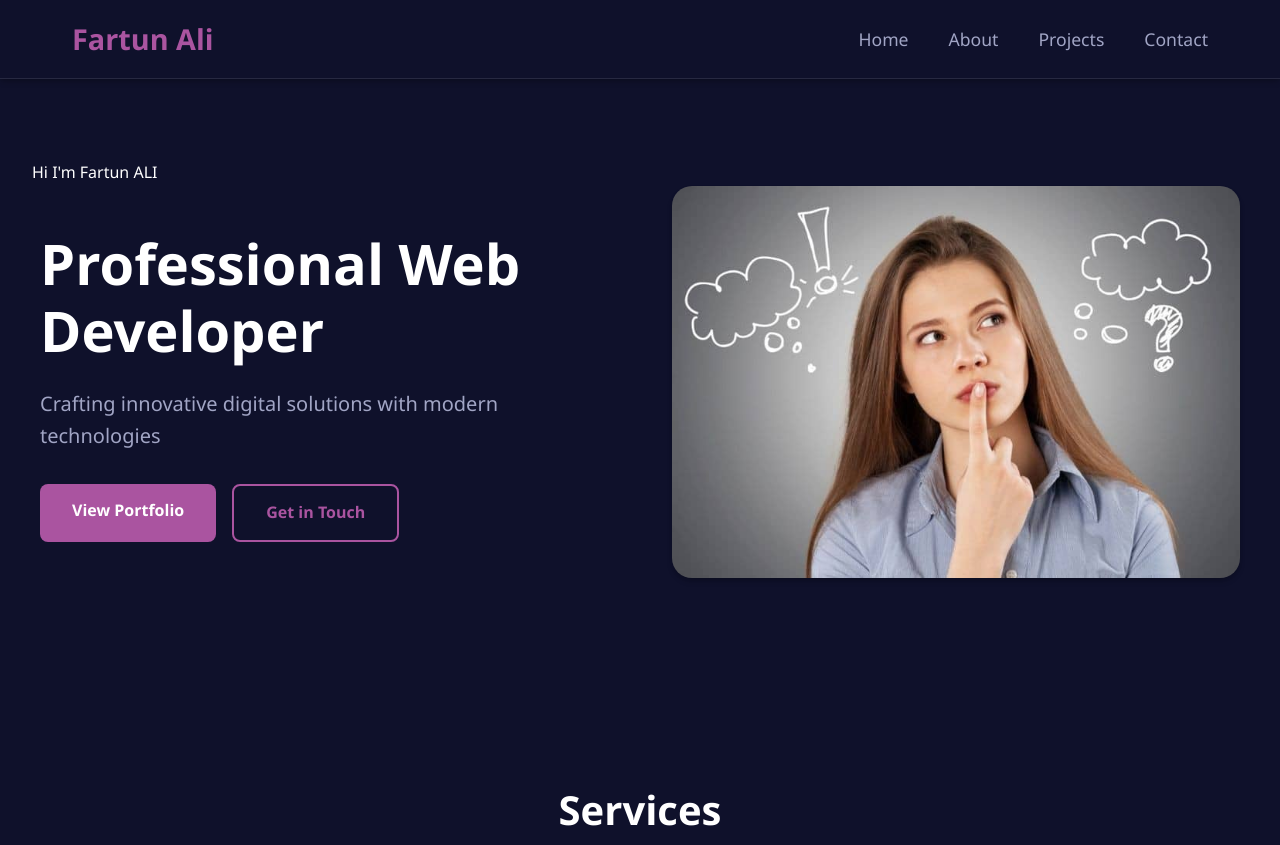
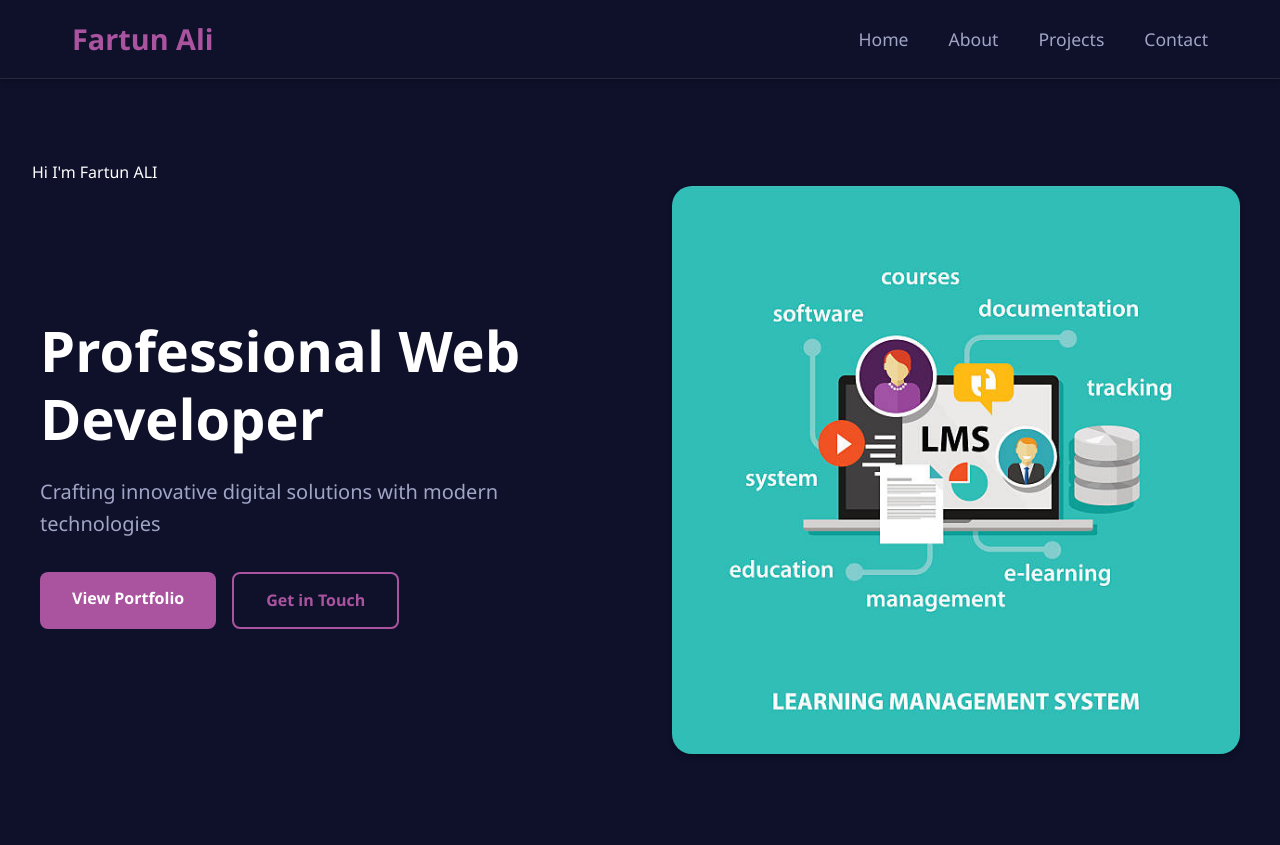
Before and after one commit to fartundev2025/first-project, a plain HTML site: page index.html in a window 1280 px wide. Shown: the top 845 px of the page. Drawn offline with Linux system fonts and the light colour scheme.

Commit message:
added text

```diff
--- a/index.html
+++ b/index.html
@@ -75,7 +75,7 @@
                     </div>
                 </div>
                 <div class="hero-image">
-                    <img src="image/picture 2.jpg" alt="Professional Profile Photo" class="profile-img">
+                    <img src="image/learnn system.jpg" alt="Professional Profile Photo" class="profile-img">
                 </div>
             </div>
         </section>
```
